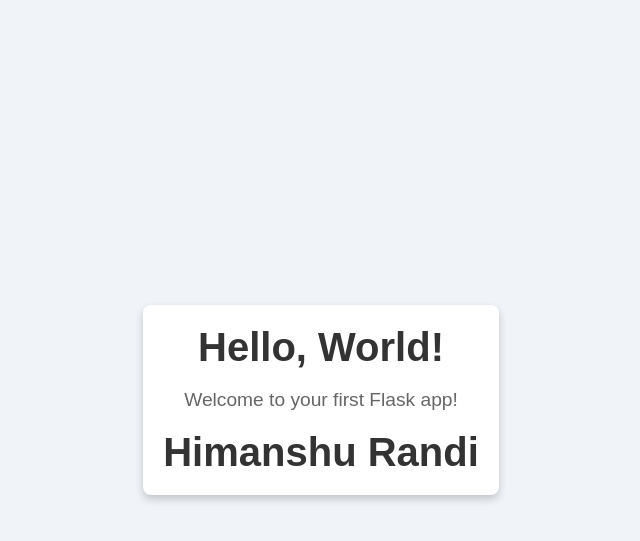
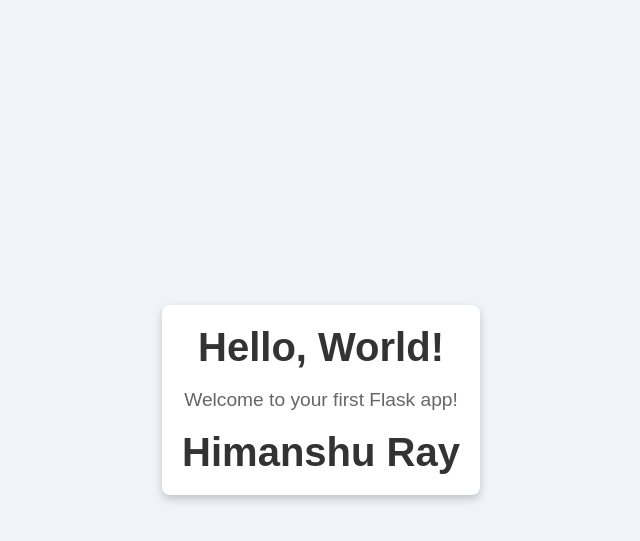
Before and after one commit to aniketjha345/flaskapp, a Flask app: page / in a window 1280 px wide. Shown: the top 541 px of the page, without its empty margins (319-959 px from the left). Run offline with Flask 3, Linux system fonts and the light colour scheme.

Commit message:
Update index.html

```diff
--- a/templates/index.html
+++ b/templates/index.html
@@ -36,7 +36,7 @@
     <div class="container">
         <h1>Hello, World!</h1>
         <p>Welcome to your first Flask app!</p>
-        <h1>Himanshu Randi</h1>
+        <h1>Himanshu Ray</h1>
     </div>
 </body>
 </html>
```
